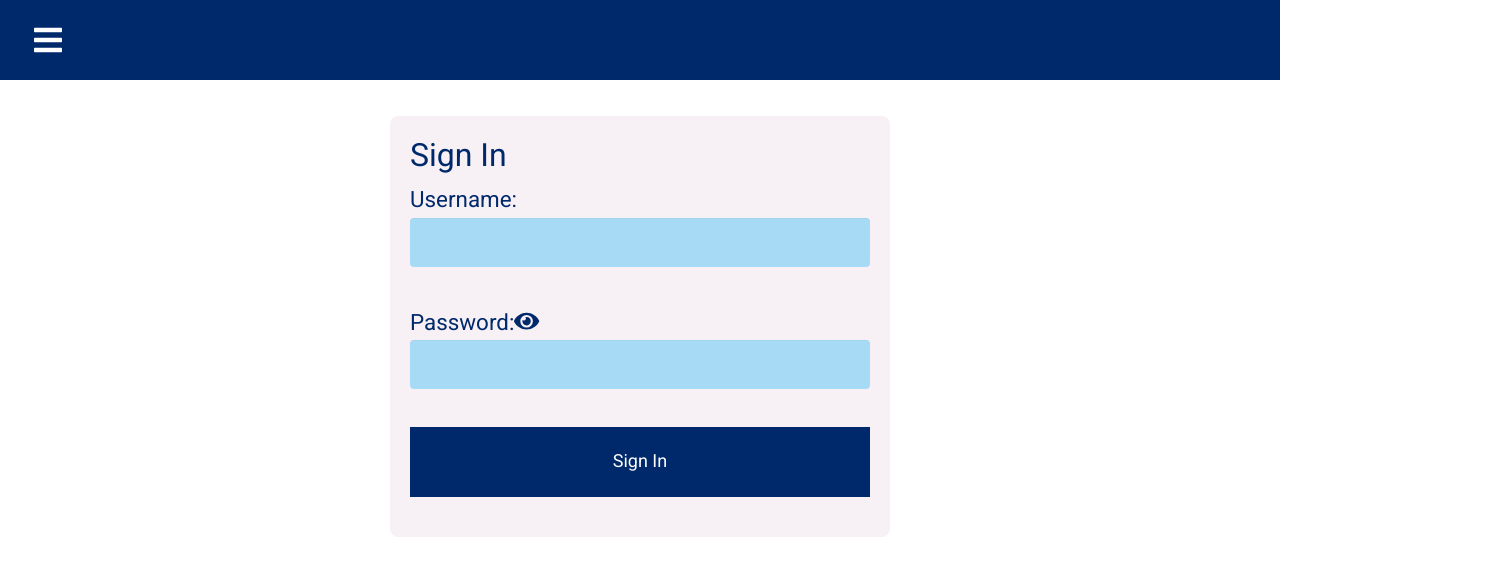
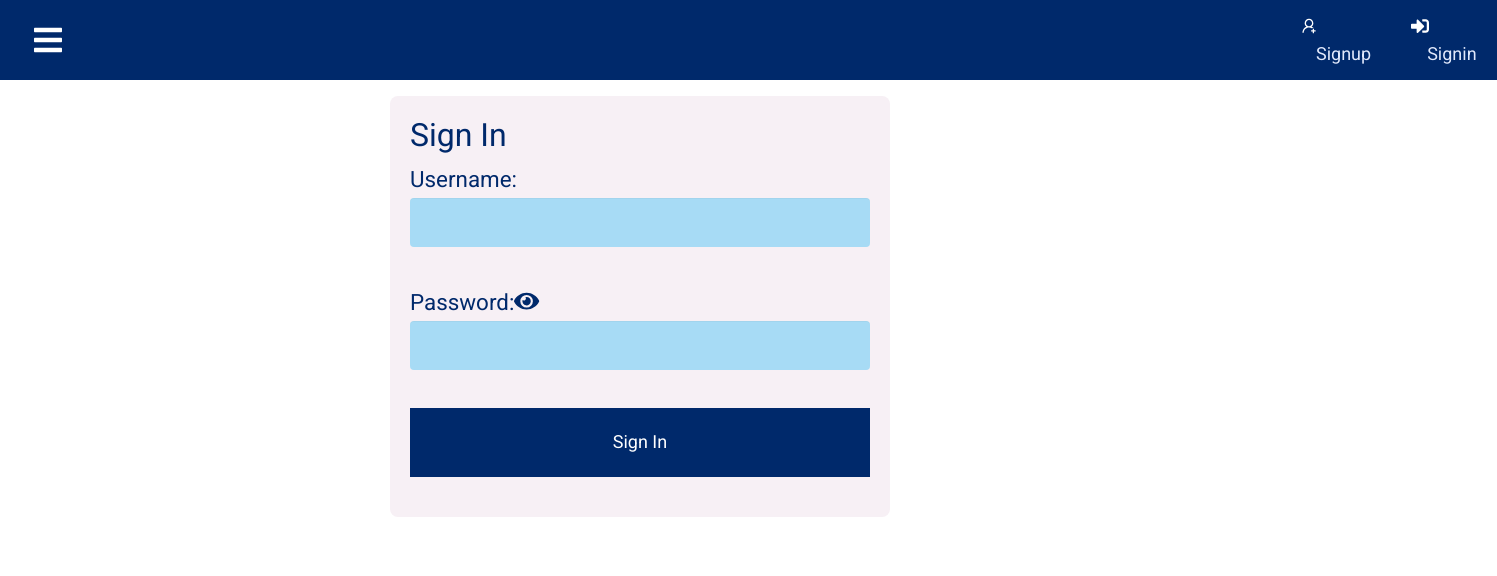
Before and after one commit to almeshekah/BookShare_Fd, a React (Create React App) app: page /signin in a window 1280 px wide. Shown: the top 576 px of the page, 1497 px wide, since content can reach past the window. Built offline with nearby package versions, Linux system fonts and the light colour scheme; no server answers.

Commit message:
book-list changes

```diff
--- a/src/App.js
+++ b/src/App.js
@@ -4,6 +4,7 @@ import Routes from "./components/Routes";
 import { GlobalStyle } from "./styles";
 import { ToastContainer } from "react-toastify";
 import "react-toastify/dist/ReactToastify.css";
+import { StyledDivider } from "./styles";
 
 function App() {
   return (
@@ -19,11 +20,12 @@ function App() {
         pauseOnFocusLoss
         draggable
         pauseOnHover
+        style={{ marginTop: "4.5rem" }}
       />
       <Sidebar />
-			<span>&nbsp;&nbsp;</span>
-			{/* REVIEW: Replace with margin or padding */}
+      <StyledDivider>
         <Routes />
+      </StyledDivider>
     </>
   );
 }
--- a/src/components/BookList/CardDetail.js
+++ b/src/components/BookList/CardDetail.js
@@ -20,8 +20,8 @@ const CardDetail = ({ bookId, mybook }) => {
 
   const useStyles = makeStyles((theme) => ({
     root: {
-			width: 500,
-			height: 500,
+      width: 400,
+      height: 600,
       borderRadius: 15,
       backgroundColor: theme.palette.secondary.main,
       color: theme.palette.primary.main,
@@ -30,7 +30,7 @@ const CardDetail = ({ bookId, mybook }) => {
     media: {
       height: 300,
       width: 200,
-			marginLeft: "9.5em",
+      marginLeft: "6em",
       marginTop: "1em",
     },
   }));
@@ -39,9 +39,9 @@ const CardDetail = ({ bookId, mybook }) => {
 
   return (
     <>
-			{/* <Helmet>
+      <Helmet>
         <title>{book.name}</title>
-      </Helmet> */}
+      </Helmet>
       <Grid
         container
         spacing={0}
@@ -54,8 +54,8 @@ const CardDetail = ({ bookId, mybook }) => {
             <CardActionArea>
               <CardMedia
                 className={classes.media}
-								image={books.image}
-								title={books.name}
+                image={book.image}
+                title={book.name}
               />
               <CardContent>
                 <>
--- a/src/components/Sidebar/index.js
+++ b/src/components/Sidebar/index.js
@@ -10,6 +10,8 @@ import { fetchBook } from "../../store/actions/bookActions";
 //Styling
 import {
   Nav,
+  NavItmes,
+  NavItmes2,
   UsernameStyled,
   NavIcon,
   SidebarNav,
@@ -41,18 +43,7 @@ const Sidebar = () => {
           <NavIcon to="#">
             <FaIcons.FaBars onClick={showSidebar} />
           </NavIcon>
-				</Nav>
-				<SidebarNav sidebar={sidebar}>
-					<SidebarWrap>
-						<NavIcon to="#">
-							<AiIcons.AiOutlineClose onClick={showSidebar} />
-						</NavIcon>
-						<SidebarLink to="/">
-							<div>
-								<AiIcons.AiFillHome /> <SidebarLabel>Home</SidebarLabel>
-							</div>
-						</SidebarLink>
-
+          <NavItmes>
             {user ? (
               <>
                 <UsernameStyled>Welcome , {user.username}! </UsernameStyled>
@@ -68,6 +59,7 @@ const Sidebar = () => {
               </>
             ) : (
               <>
+                <NavItmes2>
                   <SidebarLink to="/signup">
                     <div>
                       <AiIcons.AiOutlineUserAdd />
@@ -77,9 +69,11 @@ const Sidebar = () => {
 
                   <SidebarLink to="/signin">
                     <div>
-										<FaIcons.FaSignInAlt /> <SidebarLabel>Signin</SidebarLabel>
+                      <FaIcons.FaSignInAlt />{" "}
+                      <SidebarLabel>Signin</SidebarLabel>
                     </div>
                   </SidebarLink>
+                </NavItmes2>
               </>
             )}
             {user && (
@@ -89,6 +83,18 @@ const Sidebar = () => {
                 </div>
               </SidebarLink>
             )}
+          </NavItmes>
+        </Nav>
+        <SidebarNav sidebar={sidebar}>
+          <SidebarWrap>
+            <NavIcon to="#">
+              <AiIcons.AiOutlineClose onClick={showSidebar} />
+            </NavIcon>
+            <SidebarLink to="/">
+              <div>
+                <AiIcons.AiFillHome /> <SidebarLabel>Home</SidebarLabel>
+              </div>
+            </SidebarLink>
 
             <SidebarLink
               to="categories"
--- a/src/components/Sidebar/styles.js
+++ b/src/components/Sidebar/styles.js
@@ -16,6 +16,8 @@ export const Title = styled.h1`
 `;
 
 export const UsernameStyled = styled.p`
+  background: #00296b;
+  height: 60px;
   margin: 0 0.25rem;
   padding: 0.45rem;
   margin-right: 24px;
@@ -70,6 +72,24 @@ export const Nav = styled.div`
   align-items: center;
 `;
 
+export const NavItmes = styled.div`
+  background: #00296b;
+  height: 80px;
+  display: flex;
+  justify-content: flex-end;
+  align-items: center;
+  margin-left: 60rem;
+`;
+
+export const NavItmes2 = styled.div`
+  background: #00296b;
+  height: 80px;
+  display: flex;
+  justify-content: flex-end;
+  align-items: center;
+  margin-left: 16rem;
+`;
+
 export const NavIcon = styled(Link)`
   margin-left: 2rem;
   font-size: 2rem;
--- a/src/components/Userprofile/index.js
+++ b/src/components/Userprofile/index.js
@@ -39,10 +39,6 @@ const Userprofile = () => {
       borderRadius: 5,
       backgroundColor: theme.palette.secondary.main,
       color: theme.palette.primary.main,
-    },
-    media: {
-      height: 200,
-      width: 200,
     },
 
     primaryColor: {
@@ -111,7 +107,6 @@ const Userprofile = () => {
   const profile = useSelector((state) => state.authReducer.profile);
   const loading = useSelector((state) => state.authReducer.loading);
   const mybook = useSelector((state) => state.bookReducer.mybook);
-  const loadingMyBook = useSelector((state) => state.bookReducer.loadingMyBook);
 
   const otheProfile = useSelector((state) => state.authReducer.otheProfile);
   const otheProfileloading = useSelector(
@@ -121,11 +116,11 @@ const Userprofile = () => {
   let _mybook = [];
   if (!userId) {
     if (loading) return <Loading />;
-    _mybook = mybook.filter((book) => profile.userId == book.userId);
+    _mybook = mybook.filter((book) => profile.userId === book.userId);
   } else {
     if (otheProfileloading) return <Loading />;
     else {
-      hisbook = mybook.filter((book) => otheProfile.userId == book.userId);
+      hisbook = mybook.filter((book) => otheProfile.userId === book.userId);
     }
   }
 
@@ -168,13 +163,11 @@ const Userprofile = () => {
                     />
                     <Grid
                       item
-                      // xs={12}
                       direction="row"
                       justify="flex-end"
                       alignItems="center"
                       spacing="0"
                       style={{
-                        // marginTop: "0.8em",
                         marginBottom: "0.8em",
                       }}
                     >
@@ -197,7 +190,6 @@ const Userprofile = () => {
                     <Divider className={classes.divider} />
 
                     <Typography
-                      align="left"
                       align="left"
                       color="primary"
                       variant="h6"
@@ -222,7 +214,6 @@ const Userprofile = () => {
                     ></Grid>
 
                     <Typography
-                      align="left"
                       align="left"
                       color="primary"
                       variant="h6"
--- a/src/styles.js
+++ b/src/styles.js
@@ -146,3 +146,7 @@ export const AddButtonStyled = styled.button`
     transform: scale(0.98);
   }
 `;
+
+export const StyledDivider = styled.div`
+  margin-top: 1rem;
+`;
```
Also changed, not shown: src/components/BookList/BookItem.js (+32 -34 lines). Lines whose indentation alone changed are shown as unchanged.
